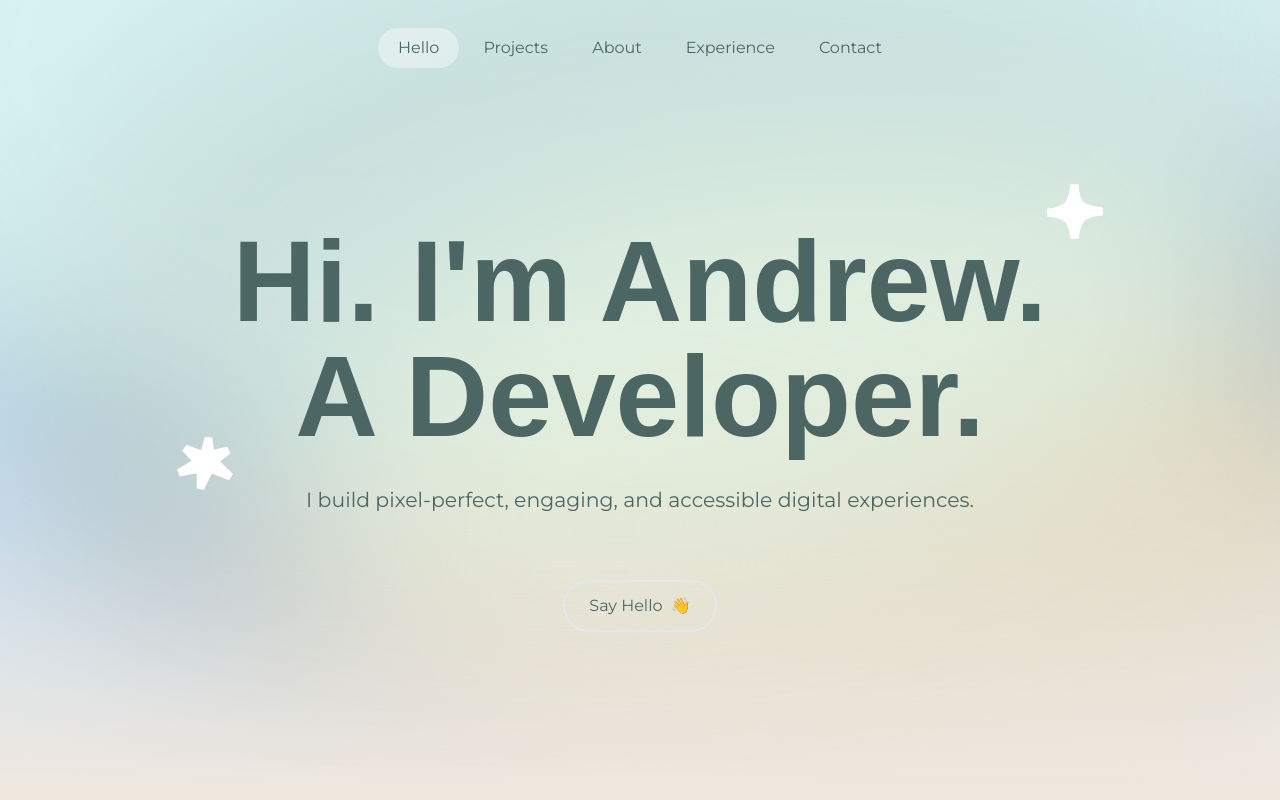
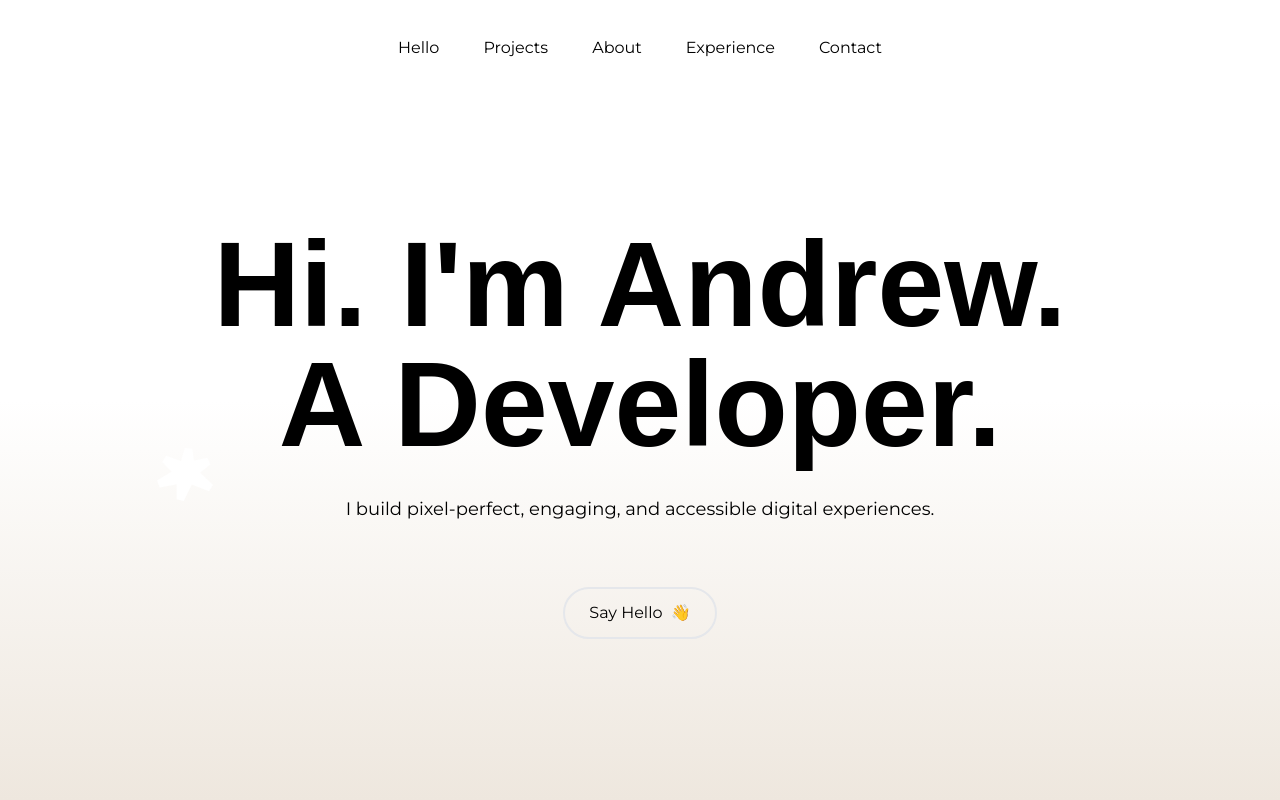
Before and after one commit to andrewoplas/Portfolio, a Next.js app: page / in a window 1280 px wide. Shown: the top 800 px of the page. Built offline with nearby package versions, Linux system fonts and the light colour scheme; a web font is replaced by a local one.

Commit message:
update global css

```diff
--- a/src/app/globals.css
+++ b/src/app/globals.css
@@ -3,40 +3,21 @@
 @tailwind utilities;
 
 :root {
-  --titleFont: "Montserrat", -apple-system, BlinkMacSystemFont, "Segoe UI",
-    Roboto, Oxygen, Ubuntu, Cantarell, "Open Sans", "Helvetica Neue", sans-serif;
-  --bodyFont: "Poppins", -apple-system, BlinkMacSystemFont, "Segoe UI", Roboto,
-    Oxygen, Ubuntu, Cantarell, "Open Sans", "Helvetica Neue", sans-serif;
-  --font-h1: clamp(3.2rem, 0.5692rem + 8.238vw, 10rem);
-  --font-h2: clamp(1.5rem, 1.0982rem + 1.7143vw, 2.8125rem);
-  --font-h3: clamp(1.375rem, 1.1837rem + 0.8163vw, 2rem);
-  --font-h4: clamp(1.375rem, 1.1837rem + 0.8163vw, 1.6rem);
-  --font-h5: clamp(1rem, 0.9235rem + 0.3265vw, 1.25rem);
-  --font-h6: clamp(1rem, 0.9617rem + 0.1633vw, 1.125rem);
-  --font-body: clamp(1rem, 0.8852rem + 0.4898vw, 1.375rem);
+  --font-h1: clamp(4rem, 7.5rem, 12vw);
+  --font-h2: clamp(3.5rem, 6rem, 9vw);
+  --font-h3: clamp(3rem, 4.5rem, 7vw);
+  --font-h4: clamp(2.5rem, 3.35rem, 6vw);
+  --font-h5: clamp(2rem, 2.65rem, 5vw);
+  --font-h6: clamp(1.25rem, 1.75rem, 4vw);
+  --font-body-large: clamp(1.25rem, 1.35rem, 2.5vw);
+  --font-body: clamp(1rem, 1.125rem, 2vw);
 
-  --color-primary: #243c24;
-
-  --color-blue: hsla(204, 97%, 54%, 1);
-  --color-lightblue: hsla(208, 90%, 40%, 1);
-  --color-lightgrey: hsla(0, 0%, 97%, 1);
-  --color-mint: hsla(172, 45%, 75%, 1);
-  --color-lilac: hsla(227, 65%, 87%, 1);
-  --color-rust: hsla(22, 62%, 76%, 1);
-  --color-babyblue: hsla(206, 84%, 86%, 1);
-  --color-pink: hsla(284, 61%, 74%, 1);
-
-  --color-green300: hsla(159, 42%, 88%, 1);
-  --color-green400: hsla(160, 52%, 71%, 1);
-  --color-green500: hsla(172, 95%, 18%, 1);
-  --color-green600: hsla(171, 15%, 35%, 1);
-  --color-green700: hsla(171, 11%, 24%, 1);
-  --color-green800: hsla(158, 23%, 18%, 1);
-
-  /* light */
-  --color-text-primary: var(--color-green500);
-  --color-text-secondary: var(--color-green600);
-  --color-text-bold: var(--color-green700);
+  --color-primary: #132a13;
+  --color-secondary: #ffed53;
+  --color-accent: #ff7f50;
+  --color-background: #f9f6f1;
+  --color-text-primary: #203636;
+  --color-text-secondary: #696969;
 }
 
 /* @media (prefers-color-scheme: dark) {
@@ -50,7 +31,6 @@ body {
   background: #eee7de;
   font-family: var(--font-family-body);
   font-size: 16px;
-  color: var(--color-text-secondary);
   scroll-behavior: smooth;
 }
 
@@ -62,61 +42,3 @@ h5,
 h6 {
   font-family: var(--font-family-heading);
 }
-
-.font-body {
-  font-family: var(--font-family-body) !important;
-}
-
-div.child {
-  position: absolute;
-  filter: blur(100px);
-  opacity: 0.7;
-  -webkit-filter: blur(100px);
-}
-.one {
-  border-radius: 100%;
-  width: 125%; /* Scaled size */
-  height: 125%; /* Scaled size */
-  background-color: #e3fbee;
-  left: -25%; /* Scaled position */
-  top: -75%; /* Scaled position */
-  z-index: 3;
-  animation: fly 12s linear infinite;
-}
-.two {
-  width: 125%; /* Scaled size */
-  height: 200%; /* Scaled size */
-  background-color: #A0D4FF;
-  bottom: -7.5%; /* Scaled position */
-  left: -20%; /* Scaled position */
-}
-.three {
-  border-radius: 100%;
-  width: 112.5%; /* Scaled size */
-  height: 112.5%; /* Scaled size */
-  bottom: -20%; /* Scaled position */
-  right: -25%; /* Scaled position */
-  background-color: #748494; /* indigo */
-  animation: flyPlus 10s linear infinite;
-}
-.four {
-  border-radius: 100%;
-  width: 87.5%; /* Scaled size */
-  height: 87.5%; /* Scaled size */
-  margin: auto;
-  bottom: 0;
-  right: 0;
-  background-color: #FFE7B8; /* yellow */
-  animation: flyPlus 15s linear infinite;
-}
-
-@keyframes fly {
-  100% {
-    transform: rotate(2turn) translate(25vw) rotate(-2turn);
-  }
-}
-@keyframes flyPlus {
-  100% {
-    transform: rotate(-2turn) translate(25vw) rotate(2turn);
-  }
-}
```
